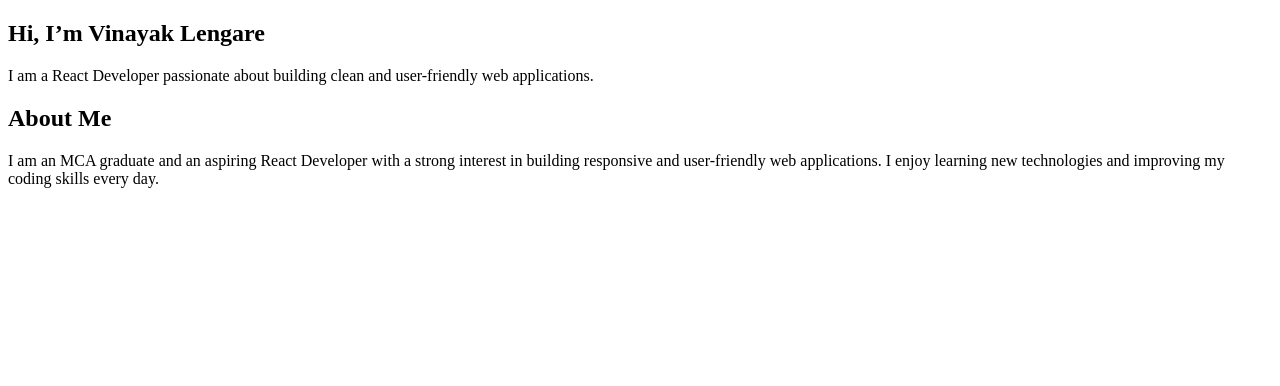
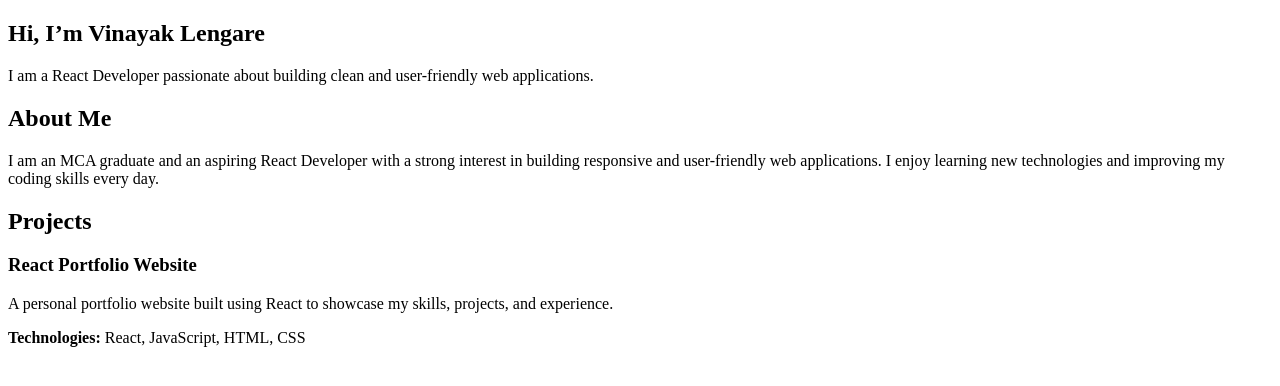
Before and after one commit to VinayakLengare/react-portfolio, a React (Vite) app: page / in a window 1280 px wide. Shown: the top 386 px of the page. Built offline with nearby package versions, Linux system fonts and the light colour scheme.

Commit message:
Add Projects section to portfolio

```diff
--- a/src/App.jsx
+++ b/src/App.jsx
@@ -2,12 +2,14 @@ import reactLogo from "./assets/react.svg";
 import viteLogo from "/vite.svg";
 import Home from "./pages/Home";
 import About from "./pages/About";
+import Projects from "./pages/Projects";
 
 function App() {
   return (
     <div>
       <Home />
        <About />
+       <Projects/>
     </div>
   );
 }
--- /dev/null
+++ b/src/pages/Projects.jsx
@@ -0,0 +1,20 @@
+function Projects() {
+  return (
+    <section>
+      <h2>Projects</h2>
+
+      <div>
+        <h3>React Portfolio Website</h3>
+        <p>
+          A personal portfolio website built using React to showcase my skills,
+          projects, and experience.
+        </p>
+        <p>
+          <strong>Technologies:</strong> React, JavaScript, HTML, CSS
+        </p>
+      </div>
+    </section>
+  );
+}
+
+export default Projects;
```
